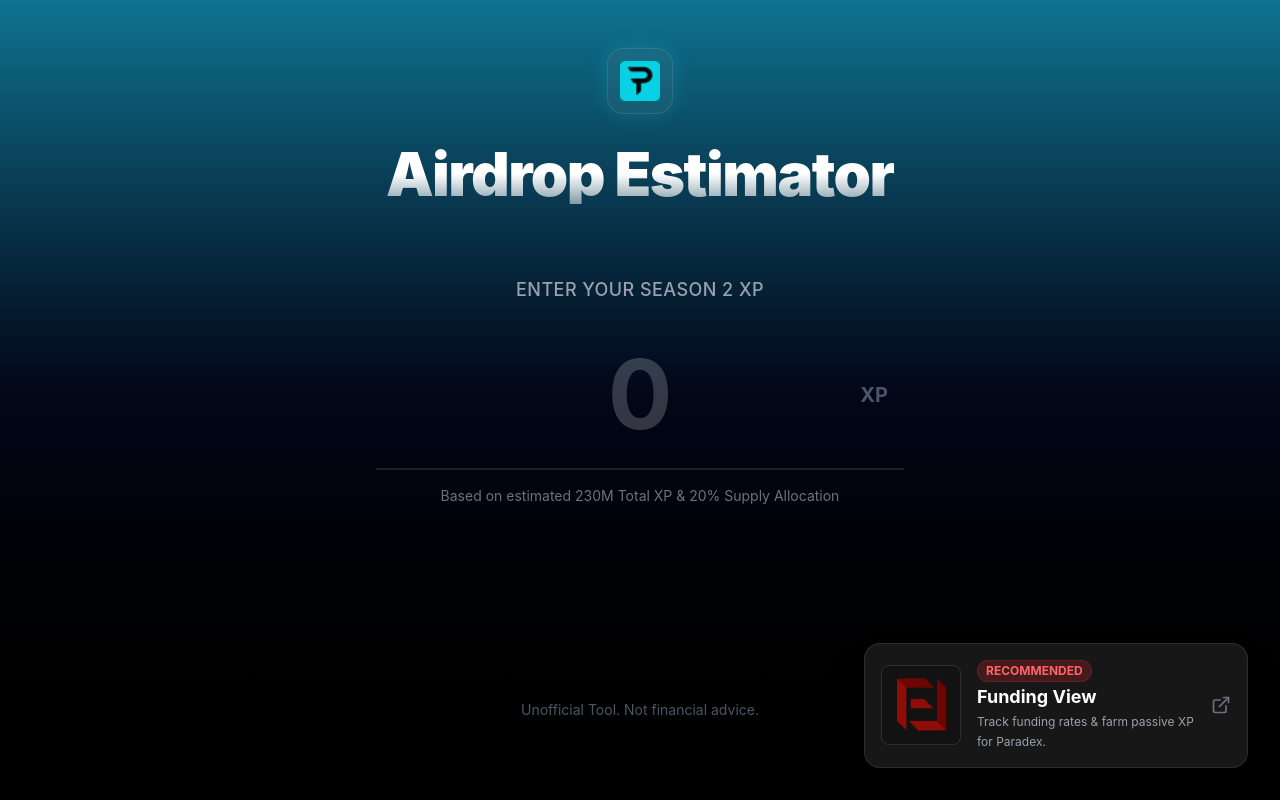
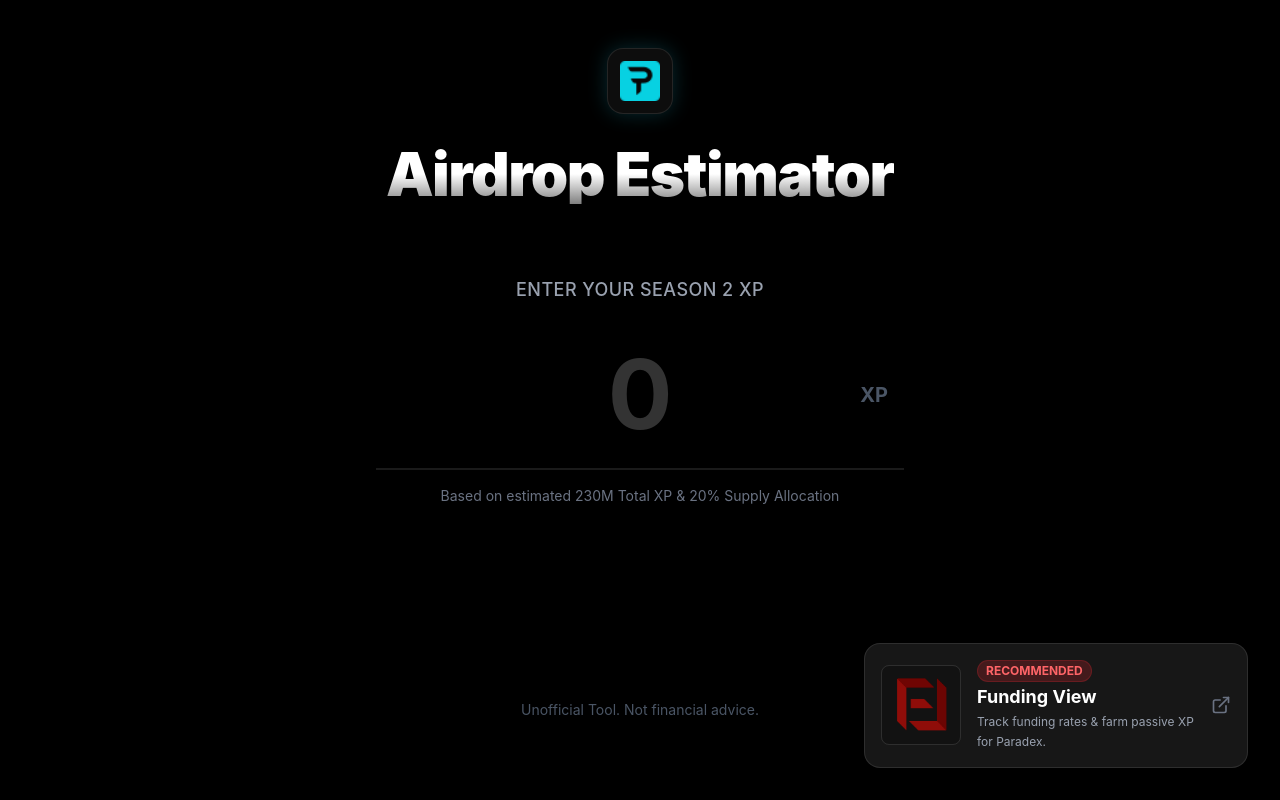
Before and after one commit to i-ghz/xparadex, a React (Vite) app: page / in a window 1280 px wide. Built offline with nearby package versions, Linux system fonts and the light colour scheme.

Commit message:
Update background to dark cyan radial gradient

```diff
--- a/src/App.jsx
+++ b/src/App.jsx
@@ -16,7 +16,7 @@
   const cardValue = calculations.find(c => c.label === '1B')?.estimatedValue?.toLocaleString(undefined, { minimumFractionDigits: 0, maximumFractionDigits: 0 }) || '0';
 
   return (
-    <div className="min-h-screen flex flex-col items-center py-12 px-4 bg-gradient-to-b from-[#0e7490] via-[#020617] to-black overflow-x-hidden">
+    <div className="min-h-screen flex flex-col items-center py-12 px-4 bg-[radial-gradient(ellipse_at_top,_var(--tw-gradient-stops))] from-[#164e63] via-[#000000] to-[#000000] overflow-x-hidden">
       <header className="mb-12 text-center relative z-10">
         <div className="inline-block mb-6 p-3 bg-white/5 rounded-2xl backdrop-blur-md border border-white/10 shadow-[0_0_20px_rgba(34,211,238,0.2)]">
           <img src="/assets/logo.png" alt="Paradex" className="h-10 w-auto" />
```
